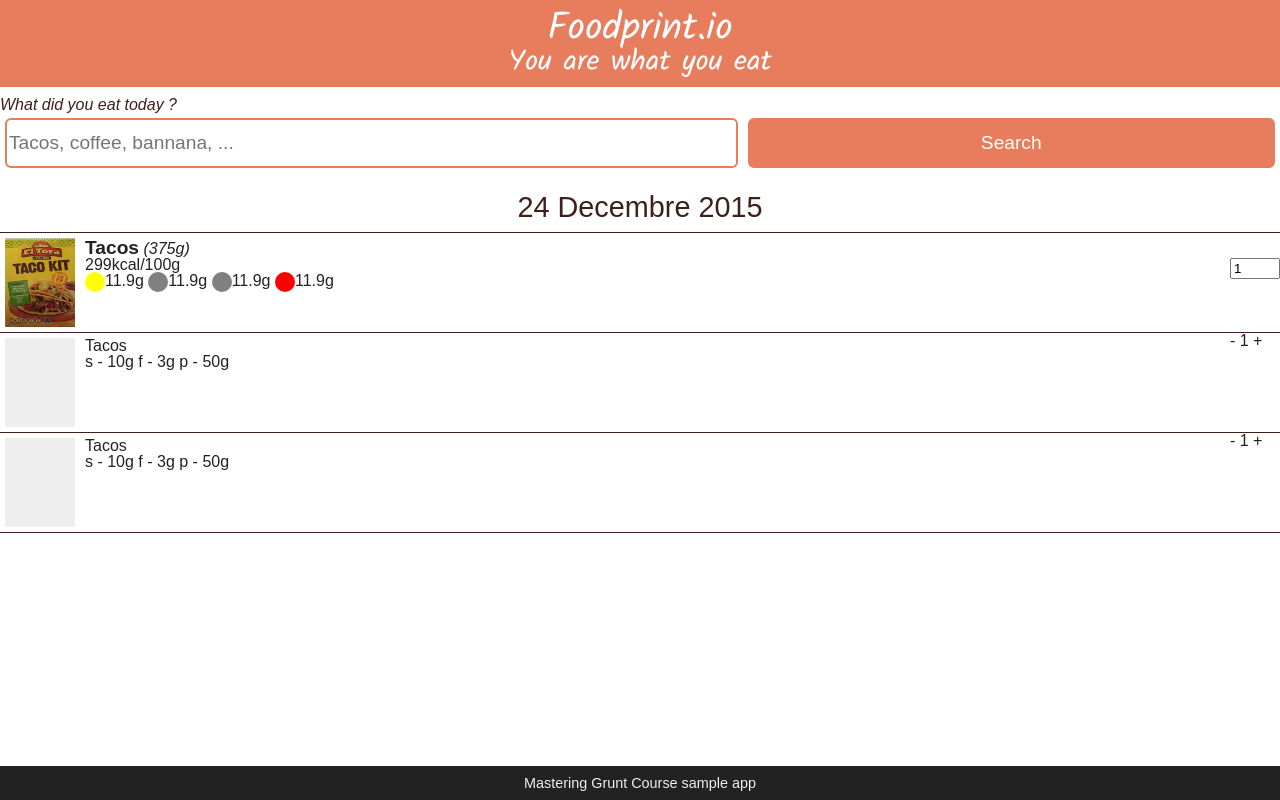
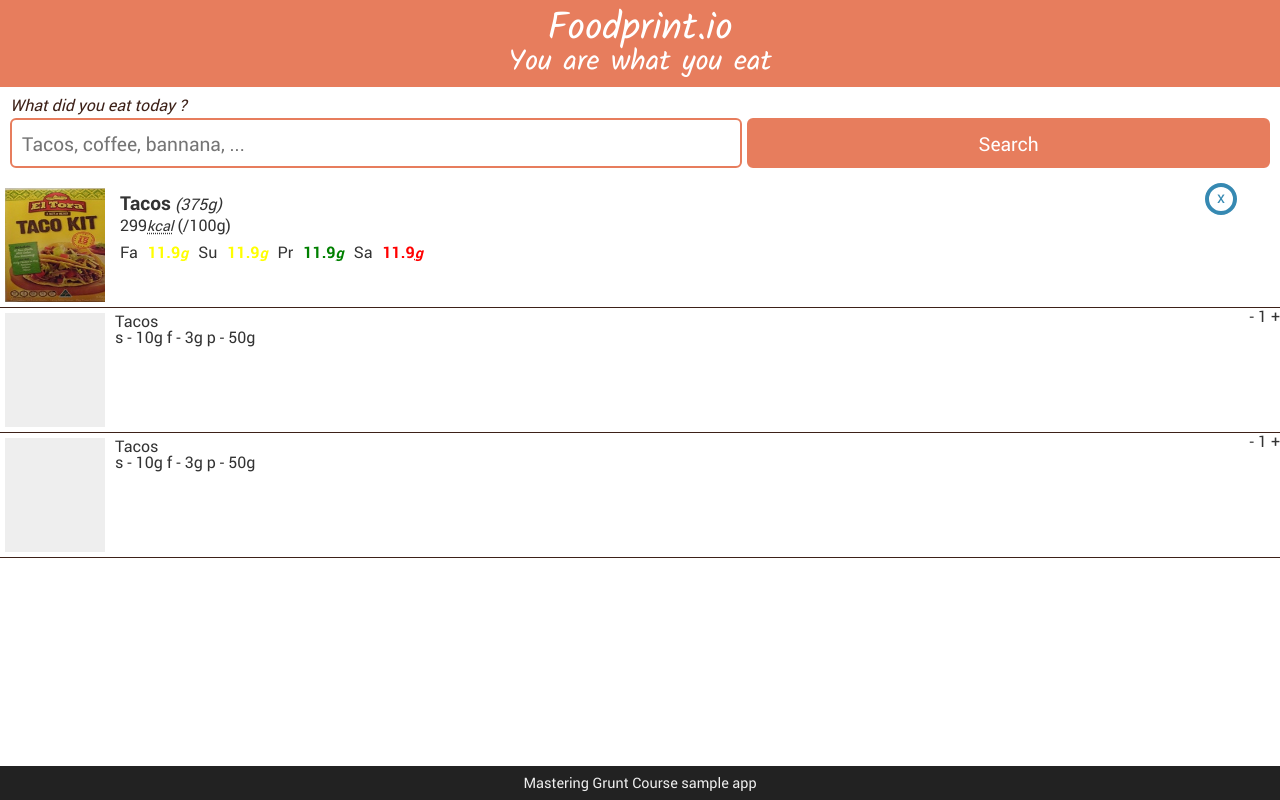
Before and after one commit to krampstudio/foodprint.io, a website: page public/index.html in a window 1280 px wide. Drawn offline with Linux system fonts and the light colour scheme.

Commit message:
scss layout and theme

```diff
--- a/public/index.html
+++ b/public/index.html
@@ -29,25 +29,34 @@
                 </form>
             </section>
             <section class="items">
-                <header>
-                    <h1>24 Decembre 2015</h1>
-                </header>
                 <article>
                     <img class="thumb" src="./img/tacos.jpg" alt="tacos" />
+
                     <div class="desc">
-                        <span class="name">Tacos</span>
-                        <span class="weight">375g</span>
+                        <h2>
+                            <span class="name">Tacos</span>
+                            <span class="weight">375g</span>
+                        </h2>
+                        <p class="energy">
+                            299<abbr title="kilo calory">kcal</abbr> (/100g)
+                        </p>
 
-                        <span class="energy">299kcal<sup>/100g</sup></span>
-                        <div class="composition">
-                            <span class="fat moderate">11.9g</span>
-                            <span class="carbo medium">11.9g</span>
-                            <span class="protein medium">11.9g</span>
-                            <span class="salt bad">11.9g</span>
-                        </div>
+                        <dl class="composition">
+                            <dt class="fat moderate">Fa</dt>
+                            <dd class="fat moderate">11.9<abbr title="grams">g</abbr></dd>
+
+                            <dt class="sugar moderate">Su</dt>
+                            <dd class="sugar moderate">11.9<abbr title="grams">g</abbr></dd>
+
+                            <dt class="protein good">Pr</dt>
+                            <dd class="protein good">11.9<abbr title="grams">g</abbr></dd>
+
+                            <dt class="salt bad">Sa</dt>
+                            <dd class="salt bad">11.9<abbr title="grams">g</abbr></dd>
+                        </dl>
                     </div>
-                    <div class="quantity">
-                        <input type="number" min="0" step="1" value="1" />
+                    <div class="actions">
+                        <a class="delete" href="#">x</a>
                     </div>
                 </article>
                 <article>
--- a/public/scss/foodprint.scss
+++ b/public/scss/foodprint.scss
@@ -1,7 +1,8 @@
 @charset 'utf-8';
 
-@import 'inc/font.scss';
-@import 'inc/theme.scss';
-@import 'inc/reset.scss';
-@import 'inc/base.scss';
-@import 'inc/layout.scss';
+@import 'inc/font';
+@import 'inc/theme';
+@import 'inc/reset';
+@import 'inc/base';
+@import 'inc/layout';
+@import 'inc/components';
--- a/public/scss/inc/_base.scss
+++ b/public/scss/inc/_base.scss
@@ -10,152 +10,20 @@ body{
     font-family: Roboto;
     font-size: 16px;
 }
+html body * {
+    font-family: Roboto;
+}
 a {
     color : #3689B2;
     text-decoration: none;
+    transition: opacity 0.3s ease;
 }
-a:hover {
-    color : #7EB0C9;
-    transition: color 0.5s ease;
+a:hover, button:hover, input[type=button]:hover {
+    opacity: .8;
+    transition: opacity 0.4s ease;
 }
 
-
-
-body > header {
-    background-color: $bg-head;
-    color: $fg-head;
-    h1, h2 {
-        font-family: Kalam;
-        text-align: center;
-    }
-    h1 {
-        font-size: 2.4rem;
-    }
-    h2 {
-        font-size: 1.8rem;
-    }
+abbr{
+    font-size: .9rem;
+    font-style: italic;
 }
-
-body > main {
-    background-color: $bg-main;
-    color: $fg-main;
-}
-
-body > footer {
-    background-color: $bg-foot;
-    color: $fg-foot;
-    font-size: .9rem;
-    text-align: center;
-}
-
-input {
-
-}
-
-.search{
-    form {
-        padding: 10px 0;
-        label {
-            color: $second;
-            font-style: italic;
-        }
-        & > div {
-            display: flex;
-            flex-direction: row;
-            flex-wrap: no-wrap;
-            & > input {
-                height: 50px;
-                font-size: 1.2rem;
-                margin: 5px;
-                border-radius: 6px;
-                border: solid 2px $primary;
-                &[type=text] {
-                    flex: 1 1 auto;
-                    overflow: hidden;
-                    background-color: $bg-main;
-                    color: $fg-main;
-                }
-                &[type=button] {
-                    flex: 1 1 50px;
-                    background-color: $bg-head;
-                    color: $fg-head;
-                    cursor: pointer;
-                }
-            }
-        }
-    }
-}
-
-.items {
-    overflow-y: auto;
-    header {
-        border-bottom: solid 1px $second;
-        h1 {
-            color: $second;
-            font-size: 1.8rem;
-            text-align: center;
-        }
-    }
-    article {
-        display: flex;
-        flex-direction: row;
-        flex-wrap: no-wrap;
-        position: relative;
-        height: 100px;
-        border-bottom: solid 1px $second;
-        .thumb {
-            background-color: #eee;
-            margin: 5px;
-            flex: 0 1 70px;
-        }
-        .desc {
-            flex: 1 1 auto;
-            margin: 5px;
-            .name {
-                font-size: 1.2rem;
-                font-weight: bold;
-            }
-            .weight{
-                font-style: italic;
-                &:before {
-                    content: '(';
-                }
-                &:after {
-                    content: ')';
-                }
-
-            }
-            .energy {
-                display: block;
-
-            }
-            .composition > span {
-                &:before {
-                    content: '';
-                    width: 25px;
-                    height: 25px;
-                    border: solid 10px grey;
-                    border-radius: 10px;
-                    font-size: 0;
-                    vertical-align: middle;
-                }
-                &.good:before {
-                    border-color: green;
-                }
-                &.moderate:before {
-                    border-color: yellow;
-                }
-                &.bad:before {
-                    border-color: red;
-                }
-            }
-        }
-        .quantity {
-            flex: 0 1 50px;
-            input {
-                width: 50px;
-                margin: 25px 0;
-            }
-        }
-    }
-}
--- /dev/null
+++ b/public/scss/inc/_components.scss
@@ -0,0 +1,141 @@
+
+body > header {
+    background-color: $bg-head;
+    color: $fg-head;
+    h1, h2 {
+        font-family: Kalam;
+        text-align: center;
+    }
+    h1 {
+        font-size: 2.4rem;
+    }
+    h2 {
+        font-size: 1.8rem;
+    }
+}
+
+body > main {
+    background-color: $bg-main;
+    color: $fg-main;
+}
+
+body > footer {
+    background-color: $bg-foot;
+    color: $fg-foot;
+    font-size: .9rem;
+    text-align: center;
+}
+
+.search{
+    form {
+        padding: 10px;
+        label {
+            color: $second;
+            font-style: italic;
+        }
+        & > div {
+            display: flex;
+            flex-direction: row;
+            flex-wrap: no-wrap;
+            & > input {
+                height: 50px;
+                font-size: 1.2rem;
+                margin: 5px 0;
+
+                border-radius: 6px;
+                border: solid 2px $primary;
+                &[type=text] {
+                    flex: 1 1 auto;
+                    overflow: hidden;
+                    background-color: $bg-main;
+                    color: $fg-main;
+                    padding-left: 10px;
+                }
+                &[type=button] {
+                    flex: 1 1 50px;
+                    background-color: $bg-head;
+                    color: $fg-head;
+                    cursor: pointer;
+                    margin-left: 5px;
+
+                }
+            }
+        }
+    }
+}
+
+.items {
+    overflow-y: auto;
+    article {
+        display: flex;
+        flex-direction: row;
+        flex-wrap: no-wrap;
+        position: relative;
+        height: 125px;
+        border-bottom: solid 1px $second;
+        .thumb {
+            background-color: #eee;
+            margin: 5px;
+            flex: 0 1 100px;
+        }
+        .desc {
+            flex: 1 1 auto;
+            margin: 5px;
+            .name {
+                font-size: 1.2rem;
+                font-weight: bold;
+            }
+            .weight{
+                font-style: italic;
+                &:before {
+                    content: '(';
+                }
+                &:after {
+                    content: ')';
+                }
+
+            }
+            h2 {
+                margin: 5px;
+            }
+            .energy{
+                margin: 5px;
+            }
+            .composition{
+                clear: both;
+                width: 100%;
+                dt {
+                    float: left;
+                    margin: 5px;
+                }
+                dd {
+                    margin: 5px;
+                    font-weight: bold;
+                    float: left;
+                    &.good {
+                        color: green;
+                    }
+                    &.moderate {
+                        color: yellow;
+                    }
+                    &.bad {
+                        color : red;
+                    }
+                }
+            }
+        }
+        .actions {
+            flex: 0 1 75px;
+            .delete {
+                border: solid 4px #3689B2;
+                border-radius: 25px;
+                width: 32px;
+                height: 32px;
+                display: inline-block;
+                text-align: center;
+                font-size: 16px;
+                line-height: 20px;
+            }
+        }
+    }
+}
--- a/public/scss/inc/_theme.scss
+++ b/public/scss/inc/_theme.scss
@@ -2,7 +2,7 @@ $primary : #e77d5d;
 $second  : #3d2118;
 
 $bg-main : #fff;
-$fg-main : #222;
+$fg-main : #333;
 
 $bg-head : $primary;
 $fg-head : #fff;
```
Also changed, not shown: public/css/foodprint.min.css, 1 other file.
